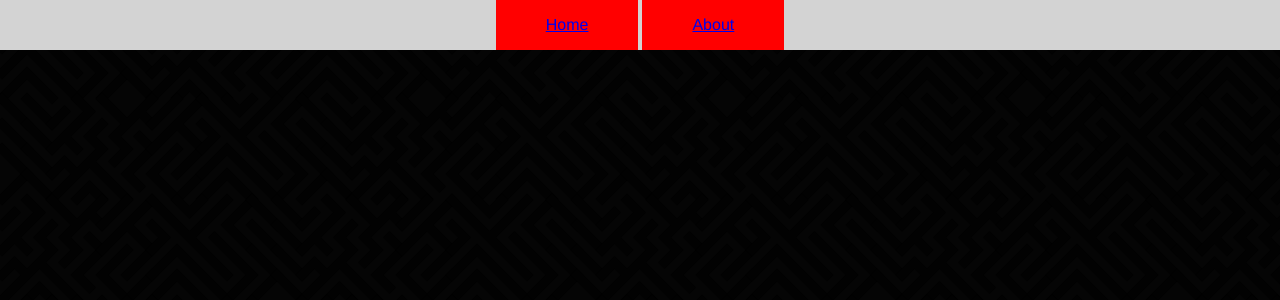
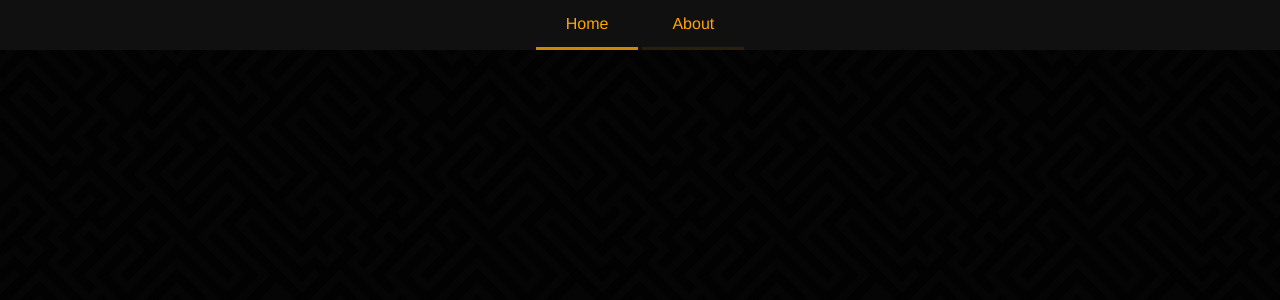
Before and after one commit to deanveloper/website-next, a Vue app: page / in a window 1280 px wide. Shown: the top 300 px of the page. Built offline with nearby package versions, Linux system fonts and the light colour scheme.

Commit message:
navbar finally looks good

```diff
--- a/src/App.vue
+++ b/src/App.vue
@@ -18,11 +18,7 @@
 export default class App extends Vue {
 	public links: Array<{ name: string; url: string; defClass?: string }> = [];
 
-	public bgWord: string = "beans"
-		.split("")
-		.join("&ZeroWidthSpace;")
-		.concat("&ZeroWidthSpace;")
-		.repeat(2000);
+	public bgWord: string = "beans".repeat(2000);
 
 	created() {
 		this.links = this!.$router!.options!.routes!.map((route) => {
@@ -78,6 +74,7 @@
 	text-align: left;
 	font-size: 100px;
 	line-height: 101px;
+	word-break: break-all;
 
 	background: #050505;
 	color: #020202;
--- a/src/components/Navbar.vue
+++ b/src/components/Navbar.vue
@@ -42,6 +42,6 @@
 	flex-wrap: nowrap;
 	justify-content: center;
 
-	background: lightgray;
+	background: #101010;
 }
 </style>
--- a/src/components/NavbarElem.vue
+++ b/src/components/NavbarElem.vue
@@ -1,11 +1,7 @@
 <template>
-	<div :class="outerClass">
-		<router-link :to="link">
-			<div :class="innerClass">
-				<slot></slot>
-			</div>
-		</router-link>
-	</div>
+	<router-link :to="link" tag="div" class="navbar-item" exact-active-class="navbar-item-exact">
+		<slot></slot>
+	</router-link>
 </template>
 
 <script lang="ts">
@@ -16,31 +12,34 @@
 export default class NavbarElem extends Vue {
 	@Prop({ required: true })
 	public link!: string;
-
-	@Prop({default: "navbar-item-outer"})
-	public outerClass!: string;
-
-	@Prop({default: "navbar-item-inner"})
-	public innerClass!: string;
 }
 </script>
 
 <style scoped lang="scss">
-.navbar-item-outer {
-	height: 100%;
-	margin: 0 2px;
-}
+.navbar-item {
+	box-sizing: border-box;
 
-.navbar-item-inner {
 	display: flex;
 	align-items: center;
 
-	padding: 0 50px;
+	position: relative;
+	height: 100%;
+	padding: 0 30px;
+	margin: 0 2px;
 	font-size: 16px;
 
-	position: relative;
-	height: 100%;
+	color: orange;
 
-	background: red;
+	cursor: pointer;
+	user-select: none;
+
+	transition: border-bottom 0.25s;
+	border-bottom: 3px solid rgba(255, 165, 0, 0.1);
+	&:hover {
+		border-bottom: 3px solid rgba(255, 165, 0, 0.2);
+	}
+	&.navbar-item-exact {
+		border-bottom: 3px solid rgba(255, 165, 0, 0.8);
+	}
 }
 </style>
```
